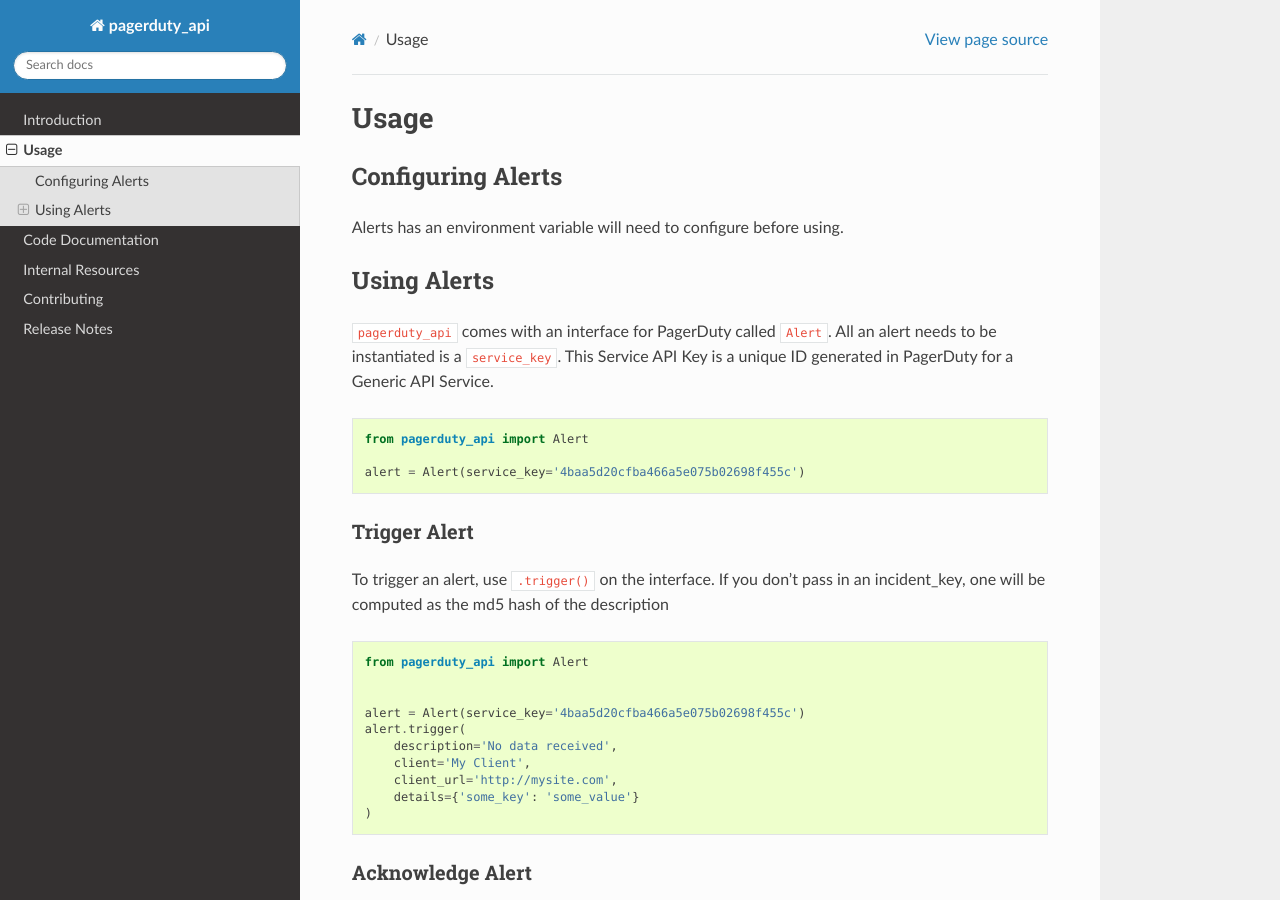
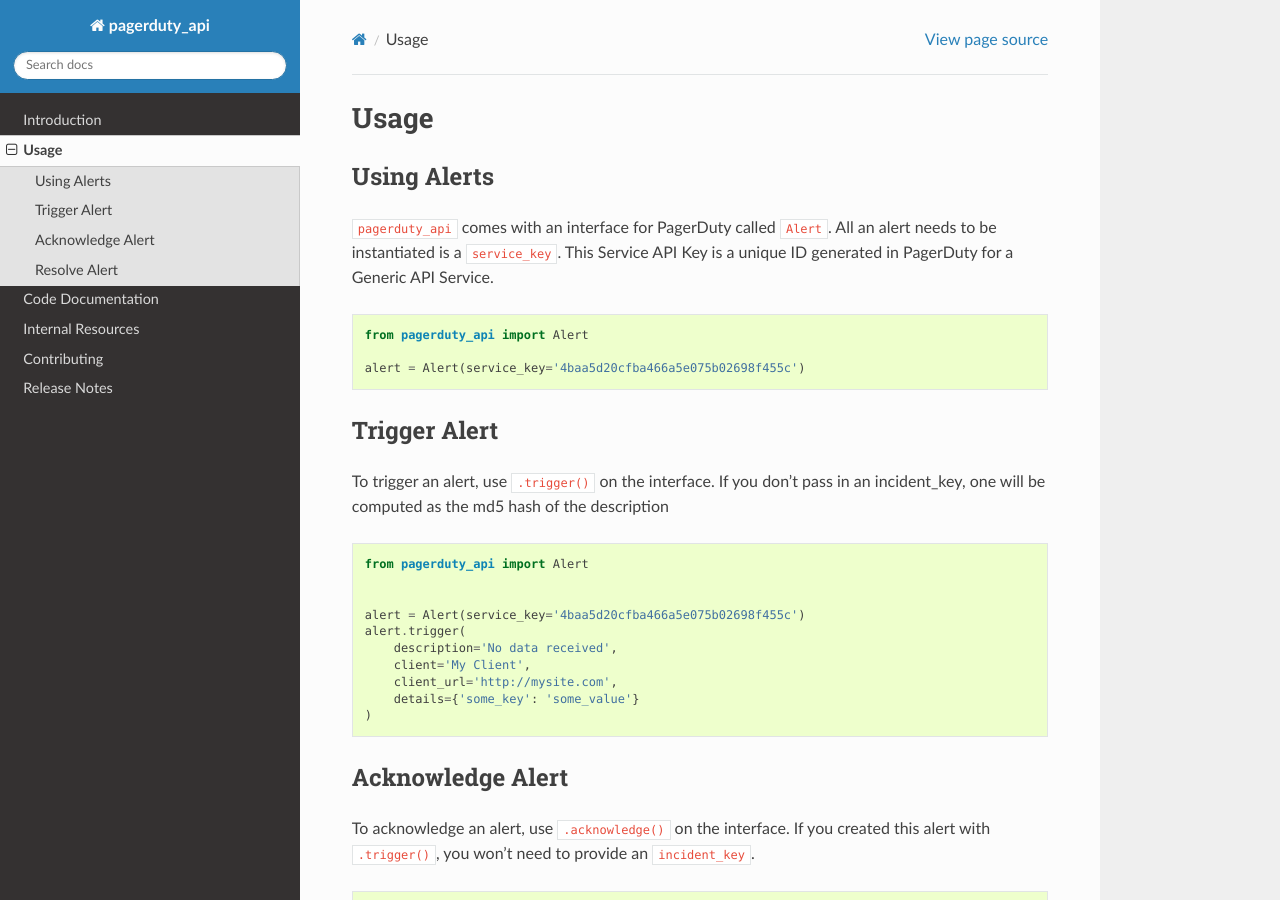
Before and after one commit to ambitioninc/pagerduty-api, a Sphinx documentation site: the page built from docs/usage.rst, in a window 1280 px wide and 900 px high. Built offline with Sphinx 7.4.7 and the Read the Docs theme 2.0.0, drawn with Linux system fonts in a browser that asks for light colours.

Commit message:
doc cleanup

```diff
--- a/docs/usage.rst
+++ b/docs/usage.rst
@@ -1,9 +1,6 @@
 Usage
 =====
 
-Configuring Alerts
-------------------
-Alerts has an environment variable will need to configure before using.
 
 Using Alerts
 ------------
@@ -19,7 +16,7 @@
 
 
 Trigger Alert
-~~~~~~~~~~~~~
+-------------
 To trigger an alert, use ``.trigger()`` on the interface. If you don't pass in an
 incident_key, one will be computed as the md5 hash of the description
 
@@ -37,7 +34,7 @@
     )
 
 Acknowledge Alert
-~~~~~~~~~~~~~~~~~
+-----------------
 To acknowledge an alert, use ``.acknowledge()`` on the interface. If you created
 this alert with ``.trigger()``, you won't need to provide an ``incident_key``.
 
@@ -53,7 +50,7 @@
     )
 
 Resolve Alert
-~~~~~~~~~~~~~
+-------------
 To resolve an alert, use ``.resolve()`` on the interface. If you created
 this alert with ``.trigger()``, you won't need to provide an ``incident_key``.
 
```
